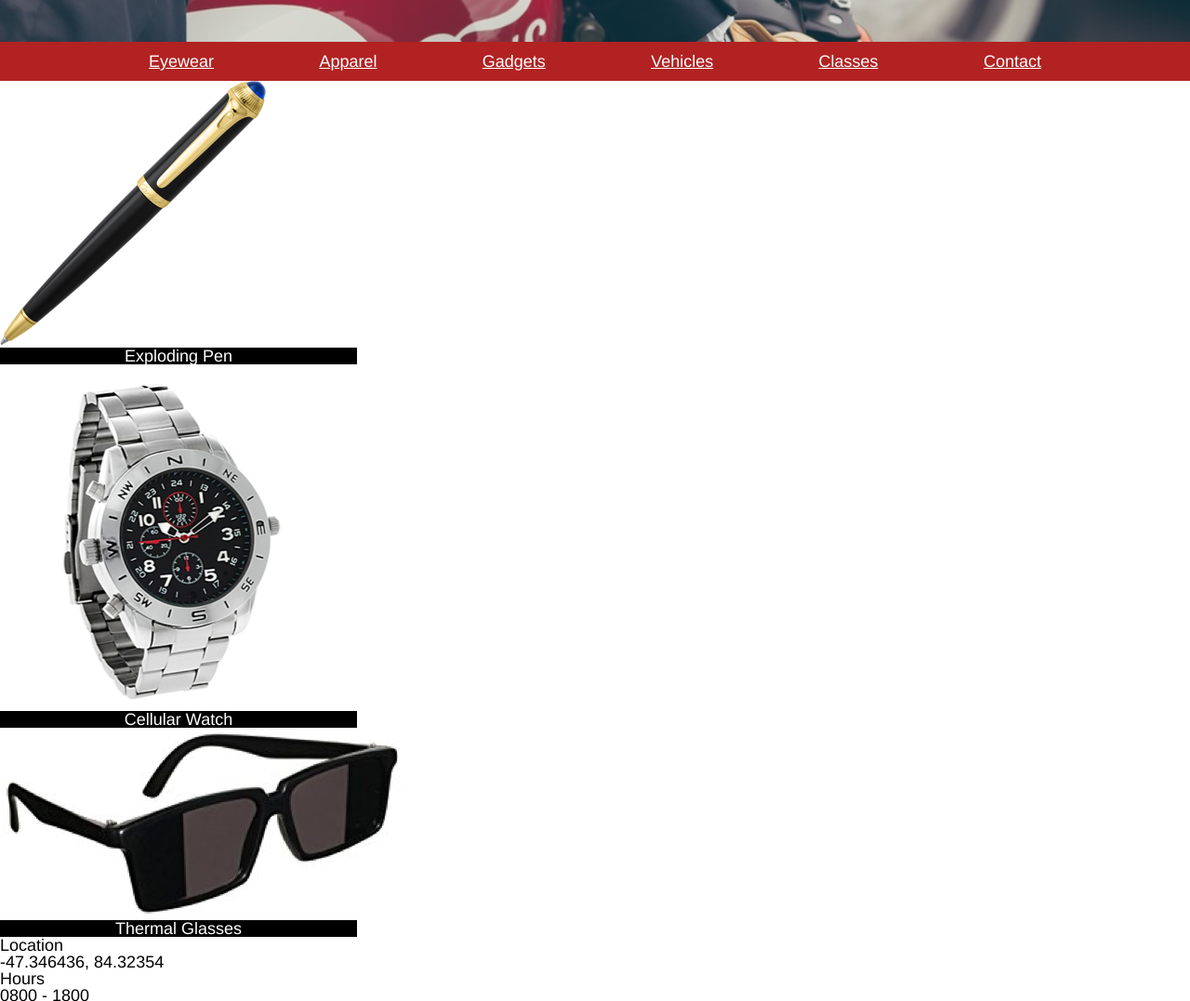
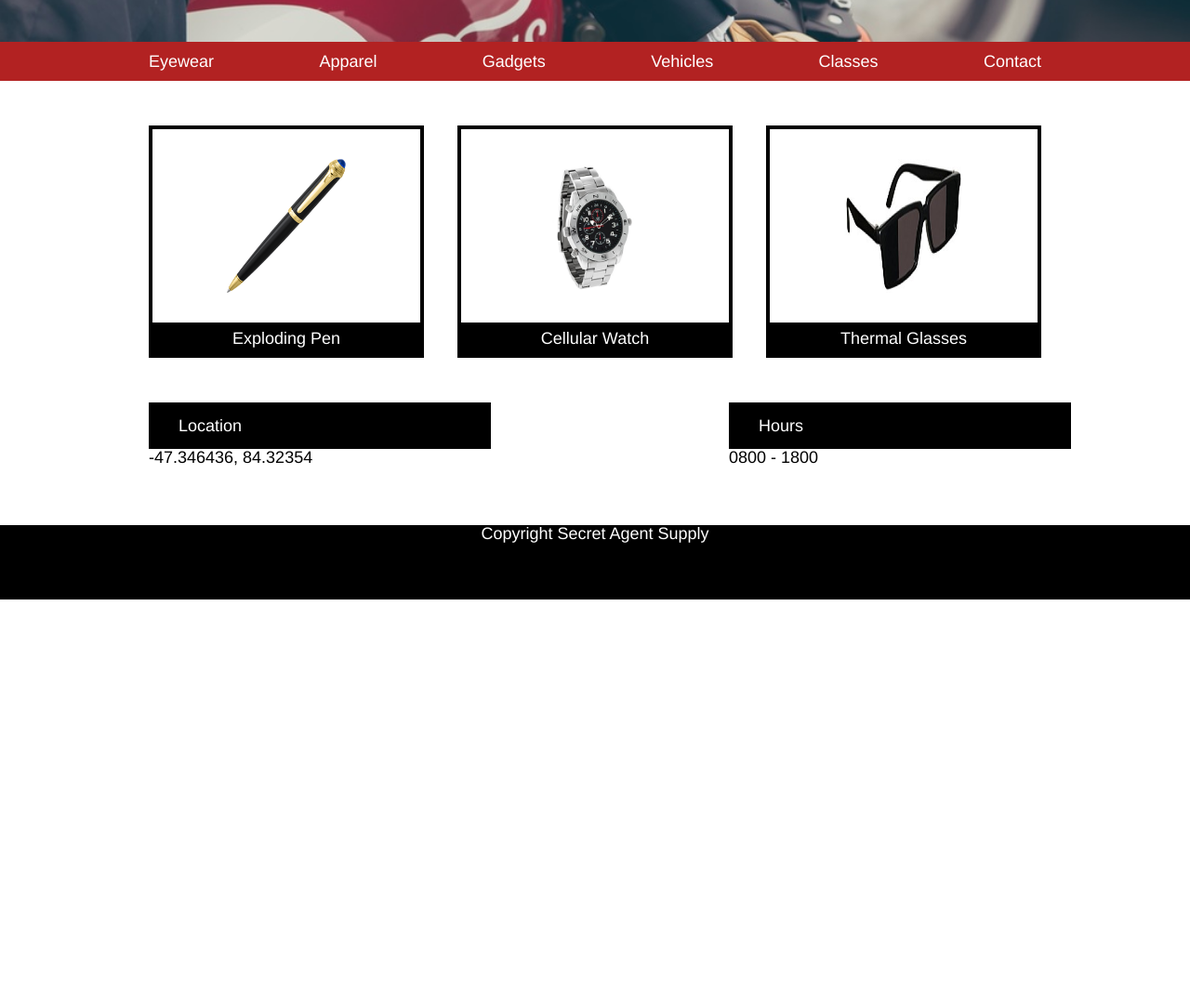
Before and after one commit to seb60/SecretAgentSypplyInc, a plain HTML site: page index.html in a window 1280 px wide. Shown: the part 400-1477 px from the top of the page at 93% size. After the commit the page ends 1045 px from the top, so only its background shows below. Drawn offline with Linux system fonts and the light colour scheme.

Commit message:
Working on 1024px changes.

```diff
--- a/index.html
+++ b/index.html
@@ -49,44 +49,59 @@
                 </div>
             </div>
 
+        <!-- Products -->
 
-                    <div id="product-grid">
-                        <div class="items">
-                            <div id="pen">
-                                <img src="./resources/images/pen.png" alt="Pen">
+            <div class="container">
+                    <div class="product-grid">
+                        <div class="item pen">
+                            <img class="images" src="./resources/images/pen.png" alt="Pen">
                             <div class="item-description">
-                                    <p>Exploding Pen</p>
+                                <span>Exploding Pen</span>
                             </div>
                         </div>
-                            <div id="watch">
-                                <img src="./resources/images/watch.png" alt="Watch">
+                        <div class="item watch">
+                            <img class="images" src="./resources/images/watch.png" alt="Watch">
                             <div class="item-description">
-                                    <p>Cellular Watch</p>
+                                <span>Cellular Watch</span>
                             </div>
                         </div>
-                            <div id="glasses">
-                                <img src="./resources/images/glasses.png" alt="Glasses">
+                        <div class="item glasses">
+                            <img class="images" src="./resources/images/glasses.png" alt="Glasses">
                             <div class="item-description">
-                                    <p>Thermal Glasses</p>
+                                <span>Thermal Glasses</span>
                             </div>
                         </div>
                     </div>
             </div>
+
+        <!-- Location and Hours -->
+
+            <div class="container">
+                <div class="hoursLocation">
+                    <div class="storeInfo">
                         <div id="location">
-                        <div class="item-description">
+                            <div class="info-description">
                                 <p>Location</p>
                             </div>
                             <p>-47.346436, 84.32354</p>
                         </div>
+                    </div>
+                    <div class="storeInfo">
                         <div id="hours">
-                        <div class="item-description">
+                            <div class="info-description">
                                 <p>Hours</p>
                             </div>
                             <p>0800 - 1800</p>
                         </div>
-                    <footer id="footer">
-                        <p>Copyright Secret Agent Supply</p>
-                    </footer>
+                    </div>
+                </div>
+            </div>
+
+        <!-- Footer -->
+
+            <div class="footer">
+                <div class="container">
+                    <p id="copyright">Copyright Secret Agent Supply</p>
                 </div>
             </div>
     </body>
--- a/resources/css/styles.css
+++ b/resources/css/styles.css
@@ -71,19 +71,66 @@ body {
 
 .navigation a {
     color: white;
+    text-decoration: none;
 }
 
-#product-grid {
+.container .product-grid {
+    display: flex;
+    justify-content: space-between;
+    margin: 3rem 0;
+}
+
+.item {
+    width: 30%;
+    border: 4px solid black;
+    display: flex;
+    flex-direction: column;
+    justify-content: center;
+    align-items: center;
+}
+
+.images {
+    height: 9rem;
+    max-width: 8rem;
+    padding: 2rem 0;
+}
+
+.item-description {
+    background: black;
+    color: white;
+    text-align: center;
+    width: 100%;
+    padding: 0.5rem 0;
+}
+
+.hoursLocation {
     display: flex;
     justify-content: space-between;
 }
 
-.items {
-    width: 30%;
+.storeInfo {
+   width: 35%;
+   padding-bottom: 4rem;
 }
 
-.items p {
+.info-description {
     background: black;
     color: white;
-    text-align: center;
+    width: 100%;
+    padding: 1rem 0 1rem 2rem;
 }
+
+.footer {
+    background-color: black;
+    color: white;
+    height: 5rem;
+    display: flex;
+}
+
+
+
+@media only screen and (max-width: 1024px) {
+    .item.glasses {
+        display: none;
+    }
+}
```
Lines whose indentation alone changed are shown as unchanged.
